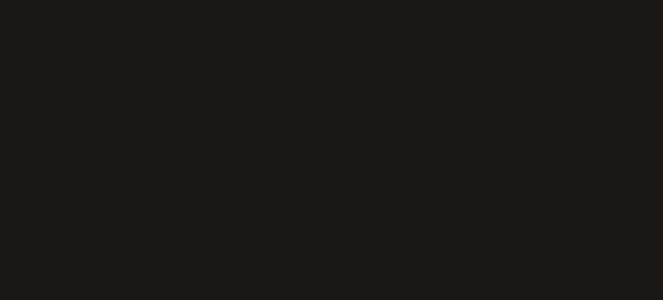
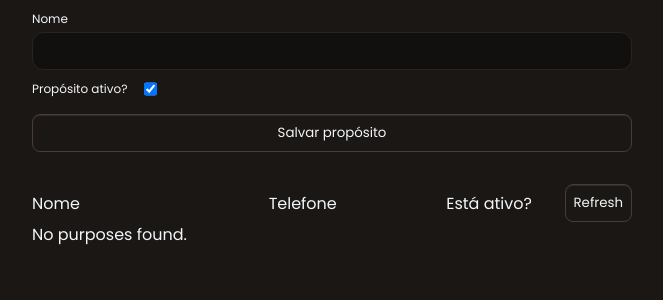
Before and after one commit to raphamissias/CashBook, an Angular app in the folder frontend/: page /purposes in a window 1280 px wide. Before the commit this address led to /. Shown: the top 300 px of the page, without its empty margins (308-971 px from the left). Built offline with nearby package versions, Linux system fonts and the light colour scheme.

Commit message:
feat: add `purposes` page and form to `home` page

```diff
--- a/frontend/src/app/app.routes.ts
+++ b/frontend/src/app/app.routes.ts
@@ -3,6 +3,7 @@
 import { Register } from './pages/register/register';
 import { Home } from './pages/home/home';
 import { Contributors } from './pages/contributors/contributors';
+import { Purposes } from './pages/purposes/purposes';
 
 export const routes: Routes = [
   {
@@ -21,4 +22,8 @@
     path: 'contributors',
     component: Contributors,
   },
+  {
+    path: 'purposes',
+    component: Purposes,
+  },
 ];
--- a/frontend/src/app/pages/home/home.html
+++ b/frontend/src/app/pages/home/home.html
@@ -1,15 +1,30 @@
 <main>
-  <form action="">
+  <form [formGroup]="entryForm">
     <div class="flex">
-      <app-primary-input type="text" label="Contribuinte" />
-      <app-primary-input type="text" label="Propósito" />
+      <app-primary-input
+        formControlName="contributorId"
+        inputName="contributorId"
+        type="text"
+        label="Contribuinte"
+      />
+      <app-primary-input
+        formControlName="purposeId"
+        inputName="purposeId"
+        type="text"
+        label="Propósito"
+      />
     </div>
     <div class="flex">
-      <app-primary-input type="text" label="Soma" />
+      <app-primary-input formControlName="sumValue" inputName="sumValue" type="text" label="Soma" />
       <button>+</button>
     </div>
-    <app-primary-input type="text" label="Total" />
-    <app-primary-input type="text" label="Data" />
-    <button class="primary-btn">Adicionar entrada</button>
+    <app-primary-input
+      formControlName="totalValue"
+      inputName="totalValue"
+      type="text"
+      label="Total"
+    />
+    <app-primary-input formControlName="date" inputName="date" type="text" label="Data" />
+    <button (click)="submit()" class="primary-btn">Adicionar entrada</button>
   </form>
 </main>
--- a/frontend/src/app/pages/home/home.ts
+++ b/frontend/src/app/pages/home/home.ts
@@ -1,10 +1,27 @@
 import { Component } from '@angular/core';
 import { PrimaryInput } from '../../components/primary-input/primary-input';
+import { FormControl, FormGroup, ReactiveFormsModule, Validators } from '@angular/forms';
 
 @Component({
   selector: 'app-home',
-  imports: [PrimaryInput],
+  imports: [PrimaryInput, ReactiveFormsModule],
   templateUrl: './home.html',
   styleUrl: './home.css',
 })
-export class Home {}
+export class Home {
+  entryForm!: FormGroup;
+
+  constructor() {
+    this.entryForm = new FormGroup({
+      contributorId: new FormControl(0, Validators.required),
+      purposeId: new FormControl(0, Validators.required),
+      sumValue: new FormControl('', Validators.required),
+      totalValue: new FormControl('', Validators.required),
+      date: new FormControl('', Validators.required),
+    });
+  }
+
+  submit() {
+    console.log(this.entryForm.value);
+  }
+}
--- /dev/null
+++ b/frontend/src/app/pages/purposes/purposes.css
@@ -0,0 +1,63 @@
+:host {
+  width: 100%;
+  display: flex;
+  justify-content: center;
+}
+
+main {
+  max-width: 600px;
+  width: 100%;
+
+  display: flex;
+  flex-direction: column;
+  justify-content: center;
+  align-items: center;
+
+  gap: 2rem;
+}
+
+.form-wrap {
+  width: 100%;
+  display: flex;
+  flex-direction: column;
+
+  gap: 1rem;
+}
+
+.dtg {
+  width: 100%;
+
+  display: flex;
+  flex-direction: column;
+}
+
+.dtg-header {
+  width: 100%;
+  display: flex;
+  align-items: center;
+}
+
+.dtg-items {
+  display: flex;
+  flex-direction: column;
+
+  gap: 1rem;
+}
+
+.dtg-item {
+  display: flex;
+  align-items: center;
+  list-style-type: none;
+}
+
+.column-1 {
+  width: 40%;
+}
+
+.column-2 {
+  width: 30%;
+}
+
+.column-3 {
+  width: 20%;
+}
--- /dev/null
+++ b/frontend/src/app/pages/purposes/purposes.html
@@ -0,0 +1,27 @@
+<main>
+  <div class="form-wrap">
+    <form [formGroup]="purposesForm">
+      <app-primary-input formControlName="name" label="Nome" />
+      <app-primary-input formControlName="isActive" label="Propósito ativo?" type="checkbox" />
+    </form>
+    <button (click)="submit()">Salvar propósito</button>
+  </div>
+  <div class="dtg">
+    <div class="dtg-header">
+      <span class="column-1">Nome</span>
+      <span class="column-2">Telefone</span>
+      <span class="column-3">Está ativo?</span>
+      <span><button (click)="refreshPurposes()">Refresh</button></span>
+    </div>
+    <ul class="dtg-items">
+      @for (purpose of purposes; track purpose.id) {
+        <li class="dtg-item">
+          <div class="column-1">{{ purpose.name }}</div>
+          <div class="column-3">{{ purpose.isActive }}</div>
+        </li>
+      } @empty {
+        <li class="dtg-item">No purposes found.</li>
+      }
+    </ul>
+  </div>
+</main>
--- /dev/null
+++ b/frontend/src/app/pages/purposes/purposes.ts
@@ -0,0 +1,43 @@
+import { CommonModule } from '@angular/common';
+import { Component } from '@angular/core';
+import { FormControl, FormGroup, ReactiveFormsModule, Validators } from '@angular/forms';
+import { PrimaryInput } from '../../components/primary-input/primary-input';
+import { PurposeGetResponse } from '../../types/purposesResponse.type';
+import { PurposeService } from '../../services/purpose-service';
+
+@Component({
+  selector: 'app-purposes',
+  standalone: true,
+  imports: [CommonModule, PrimaryInput, ReactiveFormsModule],
+  templateUrl: './purposes.html',
+  styleUrl: './purposes.css',
+})
+export class Purposes {
+  purposesForm!: FormGroup;
+  purposes: PurposeGetResponse[] = [];
+
+  constructor(private purposeService: PurposeService) {
+    this.purposesForm = new FormGroup({
+      name: new FormControl('', [Validators.required]),
+      isActive: new FormControl(true, [Validators.required]),
+    });
+  }
+
+  submit() {
+    const { name, isActive } = this.purposesForm.value;
+    this.purposeService.post(name, isActive).subscribe({
+      next: () => console.log('sucesso!'),
+      error: () => console.log('error'),
+    });
+  }
+
+  refreshPurposes() {
+    this.purposeService.get().subscribe({
+      next: (res) => {
+        this.purposes = [...res];
+        console.log(this.purposes);
+      },
+      error: (err) => console.log(err),
+    });
+  }
+}
--- /dev/null
+++ b/frontend/src/app/services/purpose-service.ts
@@ -0,0 +1,34 @@
+import { HttpClient, HttpHeaders } from '@angular/common/http';
+import { Injectable } from '@angular/core';
+import { PurposeGetResponse, PurposePostResponse } from '../types/purposesResponse.type';
+
+@Injectable({
+  providedIn: 'root',
+})
+export class PurposeService {
+  apiUrl: string = 'http://localhost:8080/purposes';
+
+  constructor(private httpClient: HttpClient) {}
+
+  post(name: string, isActive: boolean) {
+    return this.httpClient.post<PurposePostResponse>(
+      this.apiUrl,
+      { name, isActive },
+      {
+        headers: new HttpHeaders({
+          'Content-Type': 'application/json',
+          Authorization: `Bearer ${sessionStorage.getItem('auth-token')}`,
+        }),
+      },
+    );
+  }
+
+  get() {
+    return this.httpClient.get<PurposeGetResponse[]>(this.apiUrl, {
+      headers: {
+        'Content-Type': 'application/json',
+        Authorization: `Bearer ${sessionStorage.getItem('auth-token')}`,
+      },
+    });
+  }
+}
```
Also changed, not shown: frontend/src/app/types/purposesResponse.type.ts (added, +10 -0 lines), 2 other files (tests, documents, lock files or other folders).
